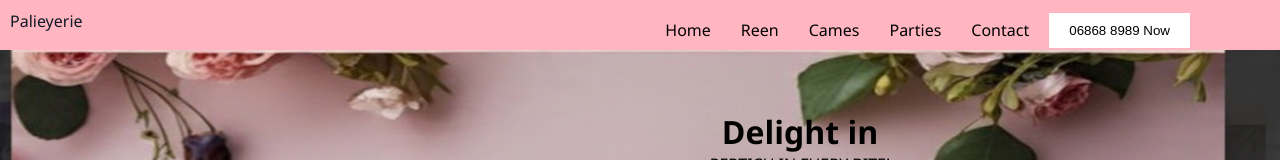
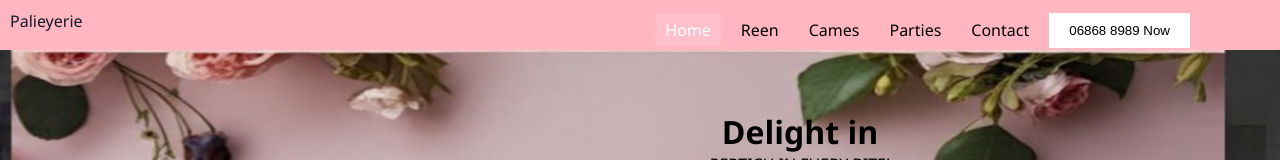
Before and after one commit to Happiness549/ReactTS-Task-1, a React (Vite) app: page / in a window 1280 px wide. In both pictures the pointer is over the link "Home". Shown: the top 160 px of the page. Built offline with nearby package versions, Linux system fonts and the light colour scheme.

Commit message:
Add hover effects on navbar

```diff
--- a/src/App.tsx
+++ b/src/App.tsx
@@ -1,4 +1,3 @@
-import { useState } from 'react'
 import './App.css'
 import { Navbar } from './components/Navbar/Navbar'
 import { Hero } from './components/Hero/Hero'
--- a/src/components/Navbar/Navbar.module.css
+++ b/src/components/Navbar/Navbar.module.css
@@ -30,11 +30,20 @@ nav{
     cursor: pointer;
 
 }
+.link:hover{
+    transition-duration: 0.4s;
+    background-color: pink;
+    color: white;
+}
 
 .contact{
     background-color: white;
     border: none;
     padding: 5px 10px;
+}
+.contact:hover{
+    background-color: pink;
+    color: black;
 }
 
 @media (max-width: 1023){
```
